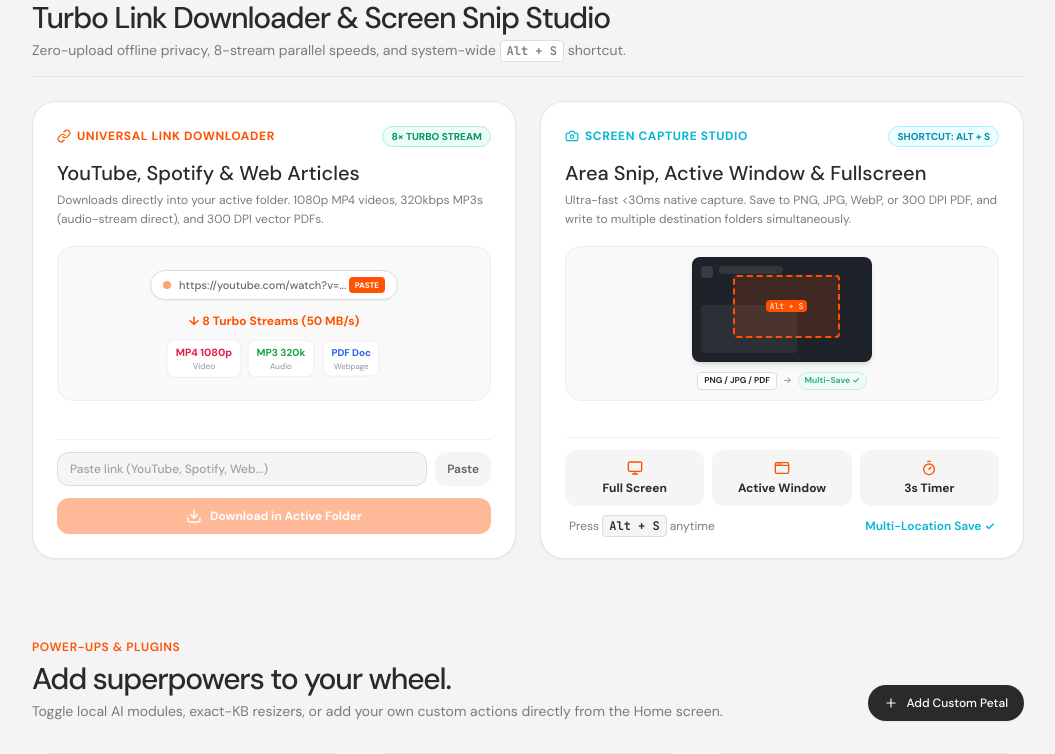
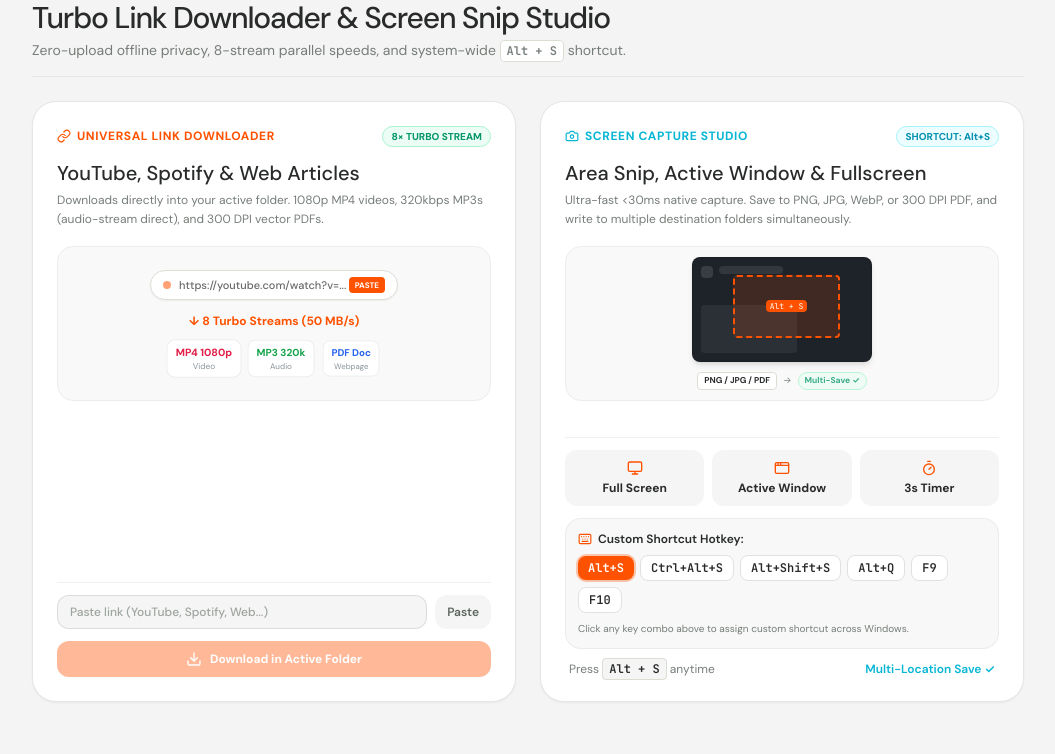
Before and after one commit to Satyam-Malviya/LuckyWheel, a React (Vite) app: page / in a window 1280 px wide. Shown: the part 1140-1894 px from the top of the page, without its empty margins (112-1167 px from the left). Built offline with nearby package versions, Linux system fonts and the light colour scheme.

Commit message:
feat: add Alt key screen snip petal, custom shortcut configurator, and robust explorer active folder detection

```diff
--- a/electron/preload.cjs
+++ b/electron/preload.cjs
@@ -55,4 +55,6 @@
     ipcRenderer.on('overlay:event', listener);
     return () => ipcRenderer.removeListener('overlay:event', listener);
   },
+  getScreenshotShortcut: () => ipcRenderer.invoke('settings:getShortcut'),
+  setScreenshotShortcut: (shortcut) => ipcRenderer.invoke('settings:setShortcut', shortcut),
 });
--- a/src/App.tsx
+++ b/src/App.tsx
@@ -1,6 +1,7 @@
-import React, { useState } from 'react';
+import React, { useState, useEffect } from 'react';
 import { motion, AnimatePresence } from 'framer-motion';
 import {
+  Keyboard,
   Volume2,
   VolumeX,
   Pin,
@@ -61,6 +62,39 @@
 
   // Main Software Screen Snip State
   const [isMainSnipBusy, setIsMainSnipBusy] = useState(false);
+  // Custom Global Screenshot Shortcut State
+  const [customShortcut, setCustomShortcut] = useState('Alt+S');
+  const [isSavingShortcut, setIsSavingShortcut] = useState(false);
+  const [shortcutSaveMsg, setShortcutSaveMsg] = useState('');
+
+  useEffect(() => {
+    const api = (window as unknown as { orbitAPI?: Record<string, any> }).orbitAPI;
+    api?.getScreenshotShortcut?.().then((res: any) => {
+      if (res?.screenshotShortcut) setCustomShortcut(res.screenshotShortcut);
+    }).catch(() => {});
+  }, []);
+
+  const handleUpdateShortcut = async (newKey: string) => {
+    setIsSavingShortcut(true);
+    setShortcutSaveMsg('');
+    try {
+      const api = (window as unknown as { orbitAPI?: Record<string, any> }).orbitAPI;
+      const res = await api?.setScreenshotShortcut?.(newKey);
+      if (res && res.success) {
+        setCustomShortcut(newKey);
+        setShortcutSaveMsg('Saved!');
+        soundEngine.playDropConfirm();
+      } else {
+        setShortcutSaveMsg(res?.message || 'Failed');
+      }
+    } catch (e: any) {
+      setShortcutSaveMsg(e?.message || 'Error');
+    } finally {
+      setIsSavingShortcut(false);
+      setTimeout(() => setShortcutSaveMsg(''), 3000);
+    }
+  };
+
   const [mainSnipResult, setMainSnipResult] = useState<{ success: boolean; message: string } | null>(null);
 
   const handleMainAppDownload = async () => {
@@ -262,7 +296,7 @@
               >
                 <Camera className="w-3.5 h-3.5 text-[#06b6d4]" />
                 <span className="hidden sm:inline">Snip</span>
-                <kbd className="text-[9.5px] bg-black/5 px-1 py-0.2 rounded font-mono text-[#5d655f]">Alt+S</kbd>
+                <kbd className="text-[9.5px] bg-black/5 px-1 py-0.2 rounded font-mono text-[#5d655f]">{customShortcut}</kbd>
               </button>
 
               <button
@@ -462,7 +496,7 @@
                     <span>Screen Capture Studio</span>
                   </span>
                   <span className="text-[10px] font-extrabold px-2 py-0.5 rounded-full bg-cyan-50 text-cyan-600 border border-cyan-200">
-                    SHORTCUT: ALT + S
+                    SHORTCUT: {customShortcut}
                   </span>
                 </div>
                 <h3 className="text-xl font-medium text-[#282b29]">
@@ -515,6 +549,41 @@
                     {mainSnipResult.message}
                   </div>
                 )}
+
+                {/* Custom Shortcut Assignment UI */}
+                <div className="bg-[#f7f8f7] p-3 rounded-2xl border border-black/5 space-y-2">
+                  <div className="flex items-center justify-between text-xs">
+                    <span className="font-semibold text-[#282b29] flex items-center gap-1.5">
+                      <Keyboard className="w-3.5 h-3.5 text-[#ff5200]" />
+                      <span>Custom Shortcut Hotkey:</span>
+                    </span>
+                    {shortcutSaveMsg && (
+                      <span className="text-[11px] font-bold text-emerald-600 animate-fade-in">{shortcutSaveMsg}</span>
+                    )}
+                  </div>
+
+                  <div className="flex flex-wrap items-center gap-1.5">
+                    {['Alt+S', 'Ctrl+Alt+S', 'Alt+Shift+S', 'Alt+Q', 'F9', 'F10'].map((key) => (
+                      <button
+                        key={key}
+                        type="button"
+                        disabled={isSavingShortcut}
+                        onClick={() => handleUpdateShortcut(key)}
+                        className={`px-2.5 py-1 rounded-lg text-xs font-mono font-bold transition-all ${
+                          customShortcut === key
+                            ? 'bg-[#ff5200] text-white shadow-sm ring-2 ring-[#ff5200]/30'
+                            : 'bg-white border border-[#dfe2df] text-[#282b29] hover:border-[#ff5200]'
+                        }`}
+                      >
+                        {key}
+                      </button>
+                    ))}
+                  </div>
+                  <p className="text-[10px] text-[#767d78]">
+                    Click any key combo above to assign custom shortcut across Windows.
+                  </p>
+                </div>
+
 
                 <div className="flex items-center justify-between text-xs text-[#767d78] px-1">
                   <span>Press <kbd className="px-1.5 py-0.5 rounded bg-[#f4f5f4] border border-[#dadfd6] font-bold text-[#282b29]">Alt + S</kbd> anytime</span>
--- a/src/data/catalog.ts
+++ b/src/data/catalog.ts
@@ -456,6 +456,14 @@
 // Quick File Actions (Control Wheel)
 export const FILE_ACTIONS_LIST: WheelPetalItem[] = [
   {
+    id: 'screenCapture',
+    label: 'SCREEN SNIP',
+    fullName: 'Screen Capture & Snip Studio',
+    description: 'Instant screenshot capture with Alt+S. Export to PNG, JPG, WEBP, or PDF and save to multiple destination folders.',
+    icon: 'Camera',
+    badge: 'ALT+S',
+  },
+  {
     id: 'downloadLink',
     label: 'LINK DL',
     fullName: 'Download Media or Page from Link',
@@ -554,7 +562,7 @@
         TOOLS_CATALOG.findDuplicates,
       ];
     }
-    return [TOOLS_CATALOG.organizeFolder, TOOLS_CATALOG.findDuplicates, ...FILE_ACTIONS_LIST.slice(0, 3)];
+    return [TOOLS_CATALOG.screenCapture, TOOLS_CATALOG.downloadLink, TOOLS_CATALOG.organizeFolder, TOOLS_CATALOG.findDuplicates, ...FILE_ACTIONS_LIST.slice(2, 5)];
   }
 
   // Mixed File Selection (e.g., Video + Audio or Audio + Image)
@@ -585,7 +593,7 @@
   }
 
   // Mode: TOOLS (Alt / Command)
-  const toolIds: string[] = [];
+  const toolIds: string[] = ['screenCapture', 'downloadLink'];
   if (isImg(primary)) {
     if (count > 1) {
       toolIds.push('createPDF', 'createCollage', 'exactKb', 'bulkRename', 'compress', 'removeMetadata', 'packZip');
```
Also changed, not shown: electron/main.cjs (+67 -9 lines), package.json (+13 -3 lines), 1 other file (tests, documents, lock files or other folders).
